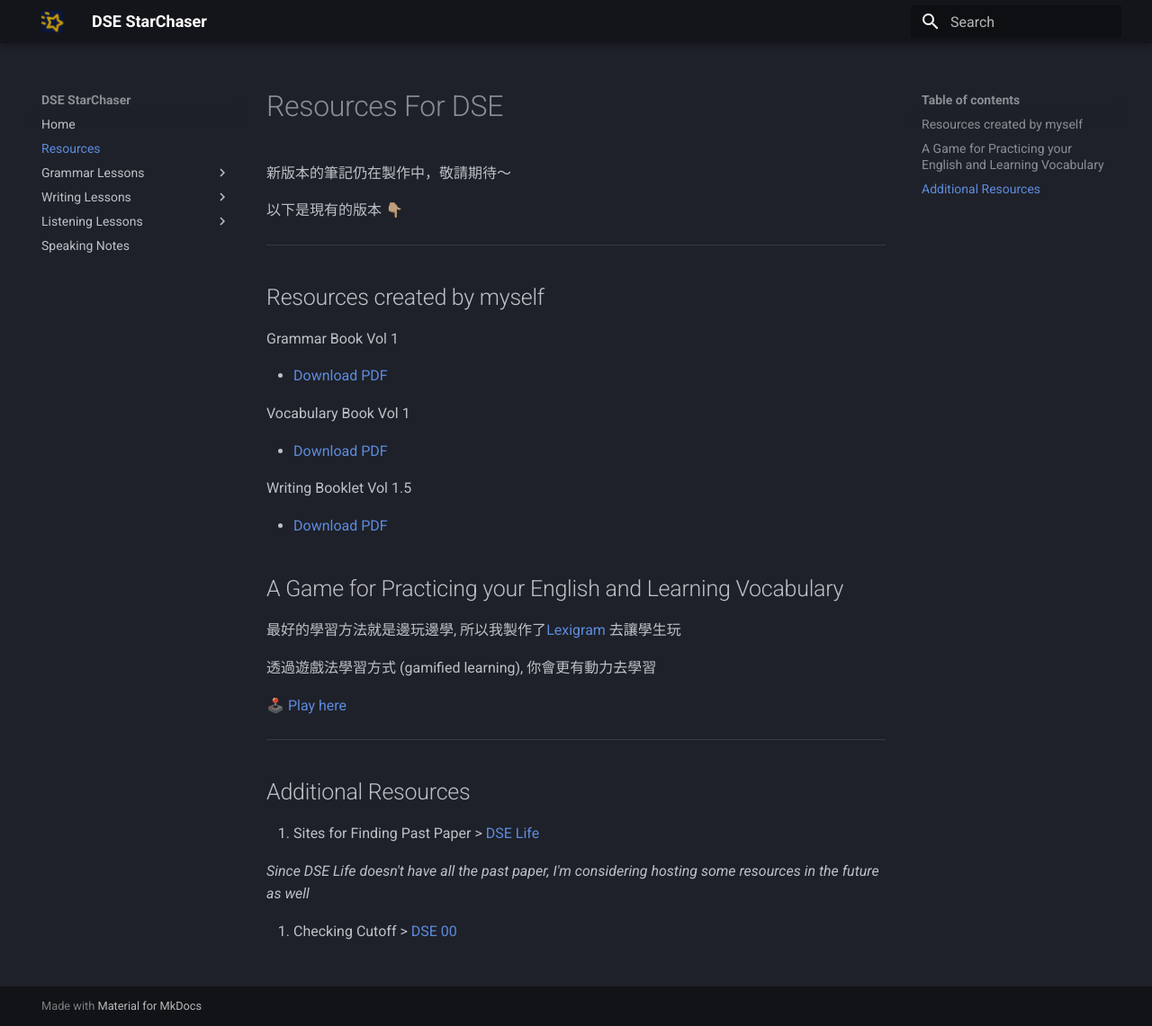
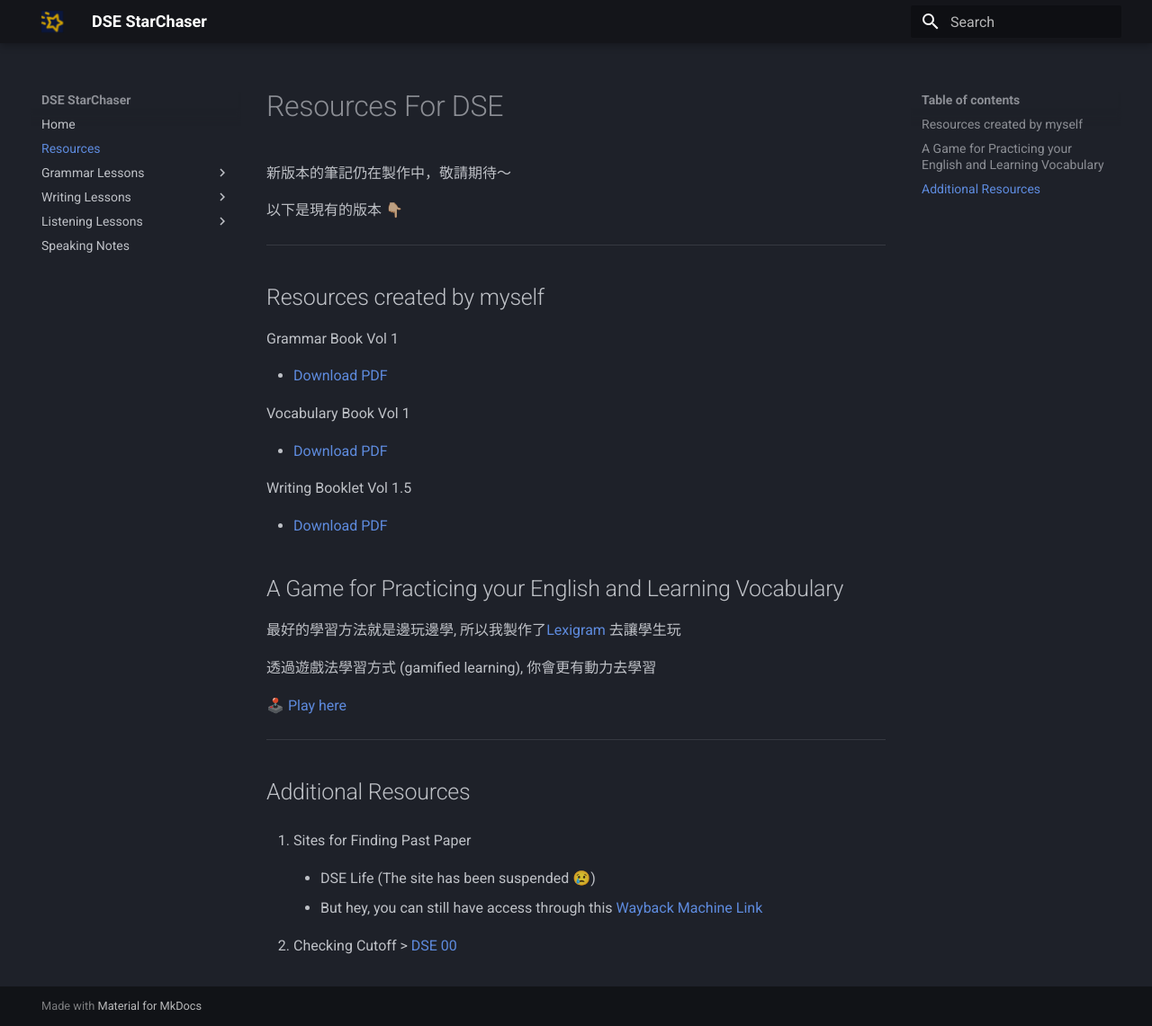
Before and after one commit to louiskwt/starchaser-portal, an MkDocs documentation site: the page built from docs/resources/index.md, in a window 1280 px wide and 1141 px high. Shown: the whole window at 90% size. Built offline with MkDocs 1.6.1 and Material for MkDocs 9.7.7, drawn with Linux system fonts in a browser that asks for light colours.

Commit message:
update resource page

```diff
--- a/docs/resources/index.md
+++ b/docs/resources/index.md
@@ -34,8 +34,11 @@ Writing Booklet Vol 1.5
 
 ## Additional Resources
 
-1. Sites for Finding Past Paper >  [DSE Life](https://dse.life/ppindex/eng/)
+1. Sites for Finding Past Paper
 
-_Since DSE Life doesn't have all the past paper, I'm considering hosting some resources in the future as well_
+    - DSE Life (The site has been suspended 😢)
+
+    - But hey, you can still have access through this [Wayback Machine Link](https://web.archive.org/web/20241228044243/https://dse.life/ppindex/eng/#dse)
+
 
 2. Checking Cutoff > [DSE 00](https://www.dse00.com/p/english-cut-off-details.html)
```
